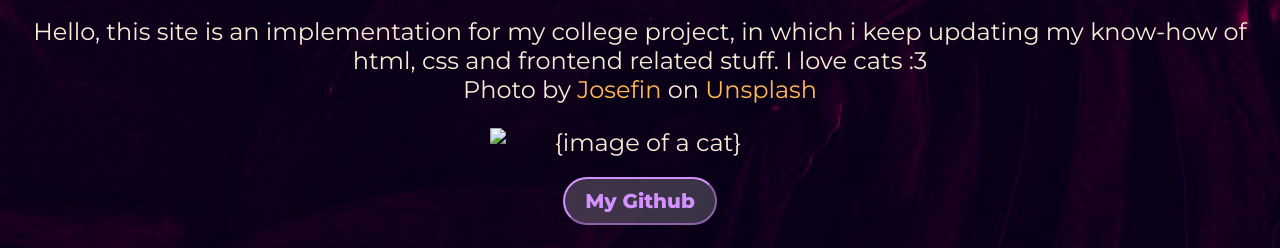
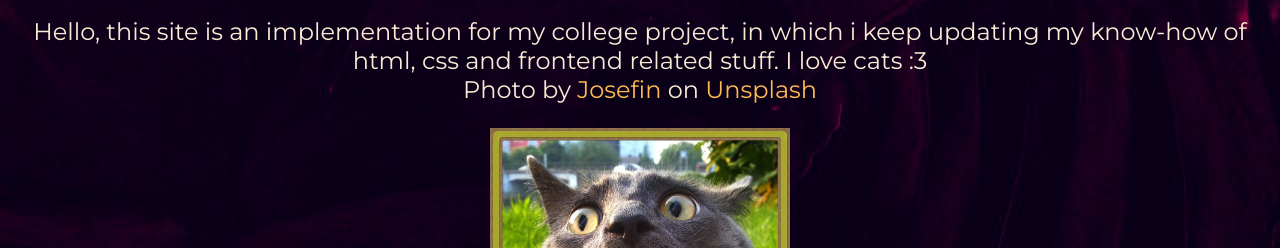
Before and after one commit to kuroigg/kuroigg.github.io, a plain HTML site: page index.html in a window 1280 px wide. Shown: the part 552-800 px from the top of the page. Drawn offline with Linux system fonts and the light colour scheme.

Commit message:
same as last

```diff
--- a/index.css
+++ b/index.css
@@ -1,5 +1,5 @@
 body {
-  background-image: url(resources/images/bg.jpg);
+  background-image: url('resources/images/bg.jpg');
   background-color: black;
 }
 
@@ -42,7 +42,7 @@ body {
   color: antiquewhite;
 }
 
-/* the cat simage styles */
+/* the cat image styles */
 .center {
   display: flex;
   justify-content: center;
--- a/index.html
+++ b/index.html
@@ -1,5 +1,6 @@
 <!DOCTYPE html>
 <html lang="en">
+
 <head>
   <meta charset="UTF-8" />
   <meta name="viewport" content="width=device-width, initial-scale=1.0" />
@@ -10,8 +11,7 @@
   <link rel="preconnect" href="https://fonts.gstatic.com" crossorigin />
   <link
     href="https://fonts.googleapis.com/css2?family=Montserrat:ital,wght@0,100..900;1,100..900&family=Open+Sans:ital,wght@0,300..800;1,300..800&family=Teko:wght@300..700&display=swap"
-      rel="stylesheet"
-    />
+    rel="stylesheet" />
 </head>
 
 <body>
@@ -41,22 +41,16 @@
       love cats :3
       <br />
       Photo by
-        <a
-          class="link1"
-          href="https://unsplash.com/@josefin?utm_content=creditCopyText&utm_medium=referral&utm_source=unsplash"
-          >Josefin</a
-        >
+      <a class="link1"
+        href="https://unsplash.com/@josefin?utm_content=creditCopyText&utm_medium=referral&utm_source=unsplash">Josefin</a>
       on
-        <a
-          class="link1"
-          href="https://unsplash.com/photos/green-leafed-plant-WS5yjFjycNY?utm_content=creditCopyText&utm_medium=referral&utm_source=unsplash"
-          >Unsplash</a
-        >
+      <a class="link1"
+        href="https://unsplash.com/photos/green-leafed-plant-WS5yjFjycNY?utm_content=creditCopyText&utm_medium=referral&utm_source=unsplash">Unsplash</a>
     </p>
   </div>
   <div class="center">
     <!-- https://www.hdwallpaper.nu/wp-content/uploads/2015/02/funny_cat_face_pictures.jpg -->
-      <img src="Images/Z1OCUju.jpeg" alt="{image of a cat}" class="bot" />
+    <img src="resources/images/catframe.jpeg" alt="{image of a cat}" class="bot" />
   </div>
   <div class="center">
     <footer>
@@ -76,4 +70,5 @@
     </footer>
   </div>
 </body>
+
 </html>
```
Lines whose indentation alone changed are shown as unchanged.
